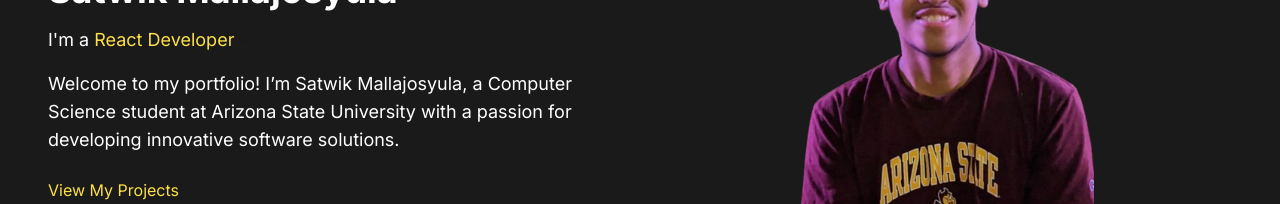
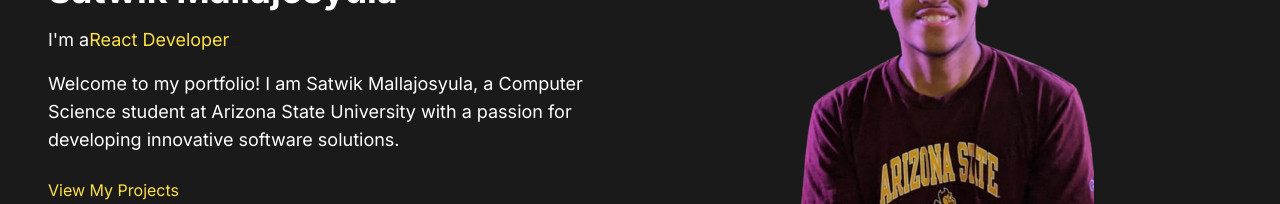
Before and after one commit to satwikug25/Next.js-Portfolio, a Next.js app in the folder satwikportfolio/: page / in a window 1280 px wide. Shown: the part 350-554 px from the top of the page. Built offline with nearby package versions, Linux system fonts and the light colour scheme.

Commit message:
Home page done

```diff
--- a/satwikportfolio/src/app/page.js
+++ b/satwikportfolio/src/app/page.js
@@ -10,11 +10,7 @@ import { Typewriter } from 'react-simple-typewriter';
 export default function Home() {
   return (
     <>
-      <Head>
-        <title>Satwik Mallajosyula's Portfolio</title>
-        <meta name="description" content="Welcome to Satwik Mallajosyula's portfolio. Discover my projects, experience, and skills." />
-      </Head>
-      <div className="min-h-screen flex items-center justify-center bg-navy-500 relative max-h-30">
+      <div className="min-h-screen flex items-center justify-center bg-navy-500 relative max-h-16">
 
         <div className="container mx-auto p-8 flex flex-col md:flex-row items-center bg-white bg-opacity-10 backdrop-filter backdrop-blur-lg rounded-lg shadow-lg z-10">
           <motion.div
@@ -25,7 +21,7 @@ export default function Home() {
           >
             <h1 className="text-4xl font-bold text-white">Satwik Mallajosyula</h1>
             <p className="text-lg text-white mt-4">
-              I'm a&nbsp;
+              I&apos;m a
               <span className="text-yellow-300">
                 <Typewriter
                   words={['Computer Science student', 'React Developer', 'Full Stack Developer', 'Software Engineer Intern']}
@@ -39,7 +35,7 @@ export default function Home() {
               </span>
             </p>
             <p className="text-lg text-white mt-4">
-              Welcome to my portfolio! I’m Satwik Mallajosyula, a Computer Science student at Arizona State University with a passion for developing innovative software solutions.
+              Welcome to my portfolio! I am Satwik Mallajosyula, a Computer Science student at Arizona State University with a passion for developing innovative software solutions.
             </p>
             <div className="mt-6">
               <Link href="/projects" passHref>
```
